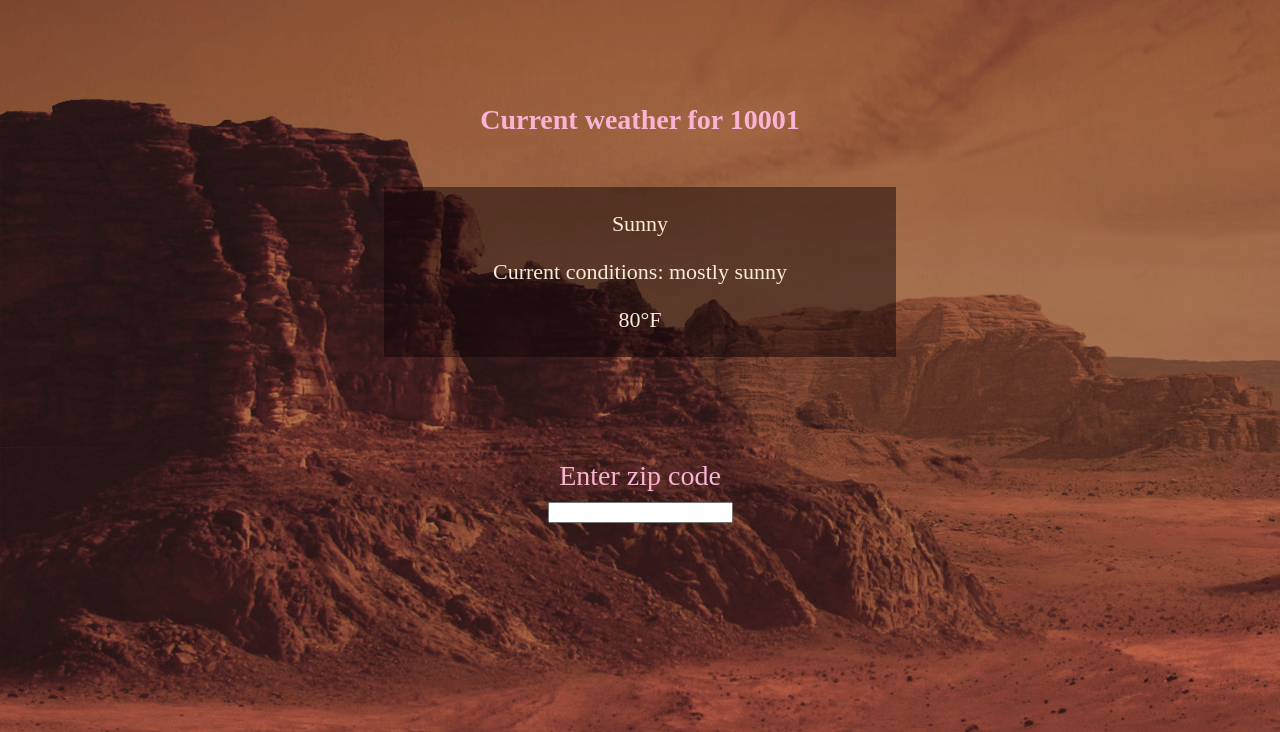
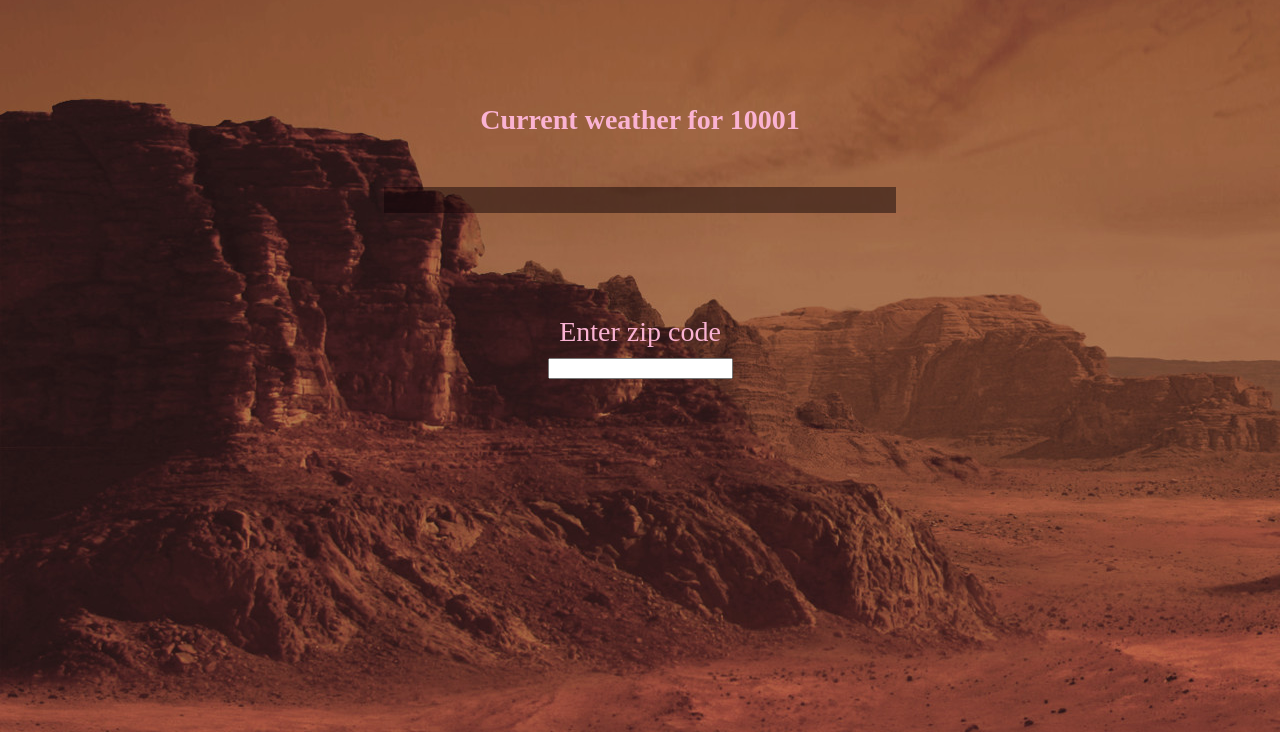
Before and after one commit to Spatocode/Meterologics, a plain HTML site: page index.html in a window 1280 px wide. Shown: the part 68-800 px from the top of the page. Drawn offline with Linux system fonts and the light colour scheme.

Commit message:
Modified document

```diff
--- a/index.html
+++ b/index.html
@@ -23,13 +23,14 @@
             <h2>Current weather for 10001</h2>
         </div>
         <div class="weather-data">
-            <p class="weather">Sunny</p>
-            <p class="condition">Current conditions: mostly sunny</p>
-            <p class="degree">80°F</p>
+            <p class="main"></p>
+            <p class="description"></p>
+            <p class="temperature"></p>
+            <p class="humidity"></p>
         </div>
         <div class="init">
             <label for="zip">Enter zip code</label><br>
-            <input type="number" class="zip">
+            <input type="text" class="zip" >
         </div>
     </div>
     <script src="scripts/forecast.js"></script>
```
